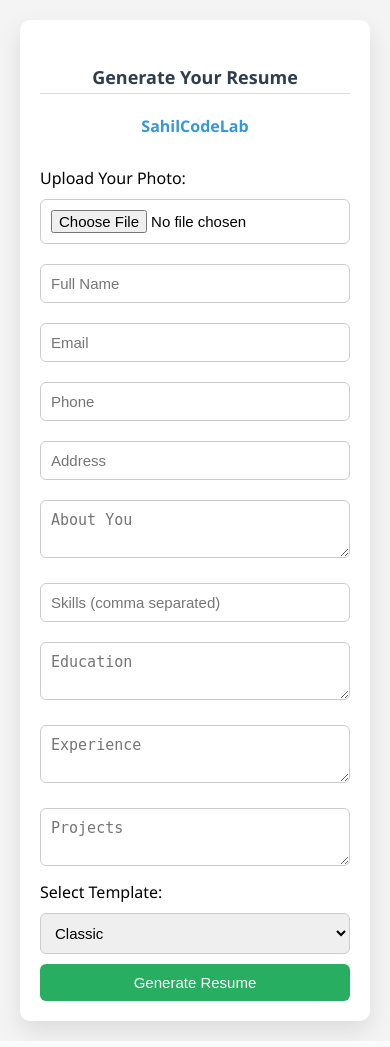
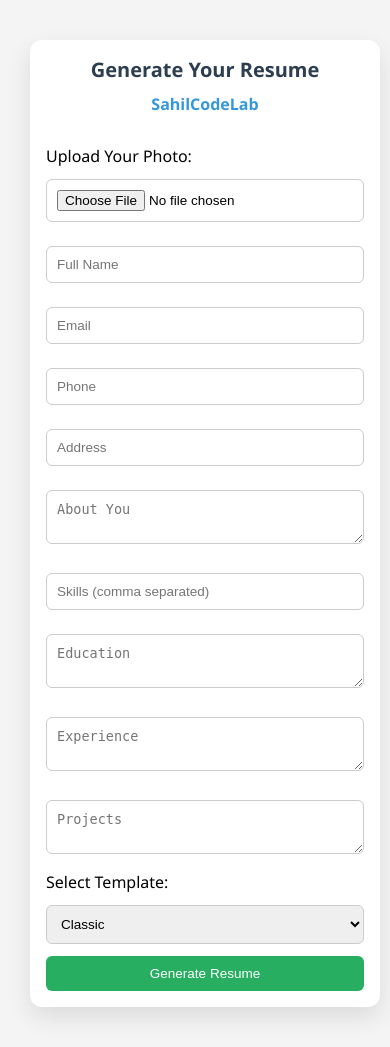
Before and after one commit to SahilCodeLab/Resume, a Flask app: page / in a window 390 px wide. Run offline with Flask 3, Linux system fonts and the light colour scheme; some libraries are stand-ins or nearby versions.

Commit message:
Update form.html

```diff
--- a/templates/form.html
+++ b/templates/form.html
@@ -3,60 +3,64 @@
 <head>
   <meta charset="UTF-8">
   <title>Resume Generator | SahilCodeLab</title>
-  <link rel="stylesheet" href="{{ url_for('static', filename='style.css') }}">
+  <meta name="viewport" content="width=device-width, initial-scale=1.0">
   <link href="https://cdnjs.cloudflare.com/ajax/libs/cropperjs/1.5.13/cropper.min.css" rel="stylesheet"/>
   <style>
+    * {
+      box-sizing: border-box;
+      padding: 0;
+      margin: 0;
+    }
+
     body {
       font-family: 'Segoe UI', sans-serif;
       background: #f4f4f4;
       padding: 20px;
-      margin: 0;
-      display: flex;
-      justify-content: center;
-      align-items: center;
-      min-height: 100vh;
     }
 
     .form-container {
+      max-width: 800px;
       width: 100%;
-      max-width: 600px;
       background: white;
-      padding: 30px;
-      border-radius: 10px;
+      margin: 40px auto;
+      padding: 40px;
+      border-radius: 12px;
       box-shadow: 0 10px 25px rgba(0,0,0,0.1);
     }
 
     h2 {
       text-align: center;
       color: #2c3e50;
+      font-size: 26px;
+      margin-bottom: 10px;
     }
 
     h4 {
       text-align: center;
       color: #3498db;
       margin-bottom: 30px;
+      font-size: 18px;
     }
 
     input, textarea, select {
       width: 100%;
-      padding: 12px;
-      margin: 10px 0;
+      padding: 14px;
+      margin: 12px 0;
       border: 1px solid #ccc;
       border-radius: 6px;
-      font-size: 14px;
-      box-sizing: border-box;
+      font-size: 15px;
     }
 
     button {
       width: 100%;
-      padding: 12px;
+      padding: 14px;
       background: #27ae60;
       color: white;
       border: none;
       border-radius: 6px;
       font-size: 16px;
       cursor: pointer;
-      transition: 0.3s ease;
+      transition: background 0.3s ease;
     }
 
     button:hover {
@@ -70,9 +74,9 @@
     }
 
     #crop-box img {
-      width: 100%;
+      max-width: 100%;
       max-height: 300px;
-      object-fit: contain;
+      border-radius: 6px;
     }
 
     .crop-btn {
@@ -88,18 +92,38 @@
       display: none;
     }
 
-    @media screen and (max-width: 480px) {
+    @media (max-width: 768px) {
       .form-container {
         padding: 20px;
+        margin: 20px 10px;
+      }
+
+      h2 {
+        font-size: 22px;
       }
 
       input, textarea, select, button {
-        font-size: 15px;
+        font-size: 14px;
+        padding: 12px;
+      }
+    }
+
+    @media (max-width: 480px) {
+      .form-container {
+        padding: 16px;
+      }
+
+      input, textarea, select, button {
+        font-size: 13.5px;
         padding: 10px;
       }
 
-      #crop-box img {
-        max-height: 200px;
+      h2 {
+        font-size: 20px;
+      }
+
+      h4 {
+        font-size: 16px;
       }
     }
   </style>
@@ -158,7 +182,7 @@
       const url = URL.createObjectURL(file);
       imagePreview.src = url;
       cropBox.classList.remove('hidden');
-      photoDataInput.value = ""; // clear previous data
+      photoDataInput.value = ""; // Clear previous data
 
       imagePreview.onload = () => {
         if (cropper) cropper.destroy();
@@ -186,7 +210,7 @@
       photoDataInput.value = photoData;
 
       imagePreview.src = photoData;
-      cropBox.classList.add('hidden'); // hide preview box
+      cropBox.classList.add('hidden');  // Hide crop preview after crop
       cropper.destroy();
       cropper = null;
 
```
